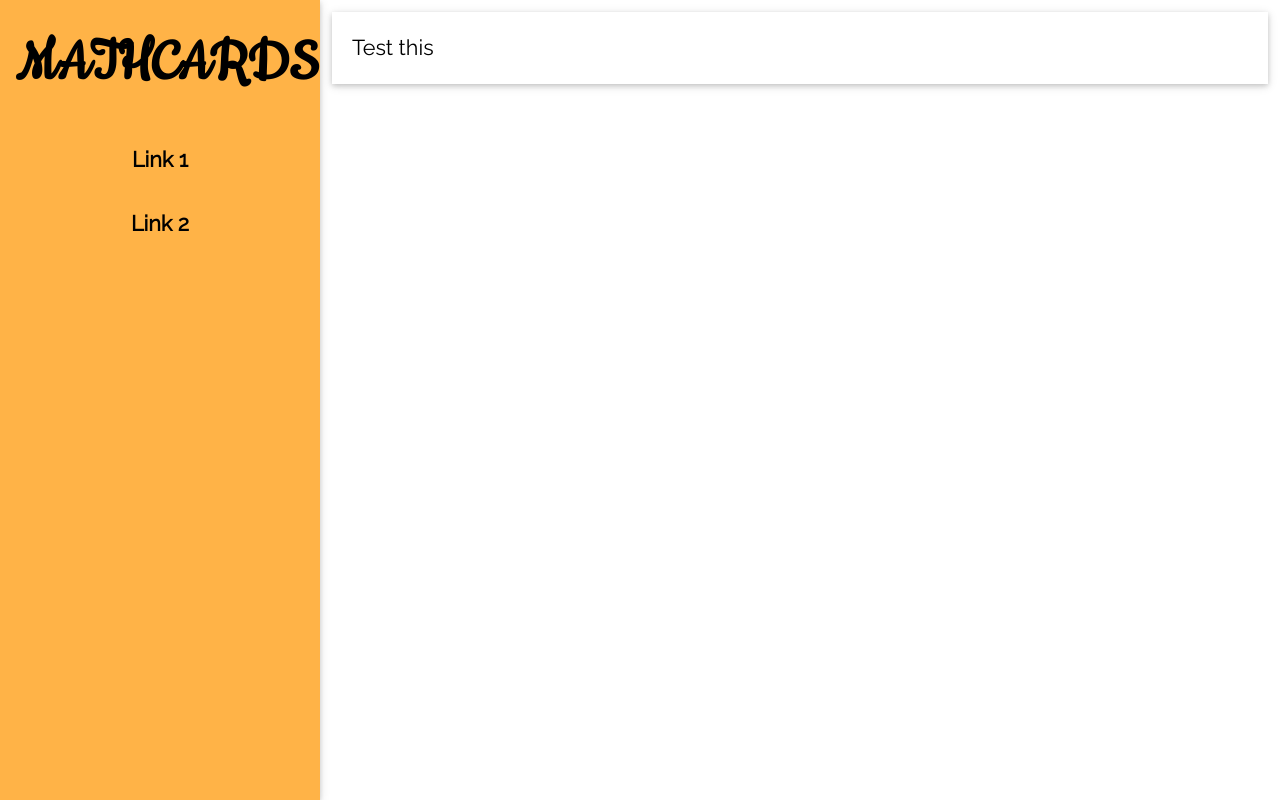
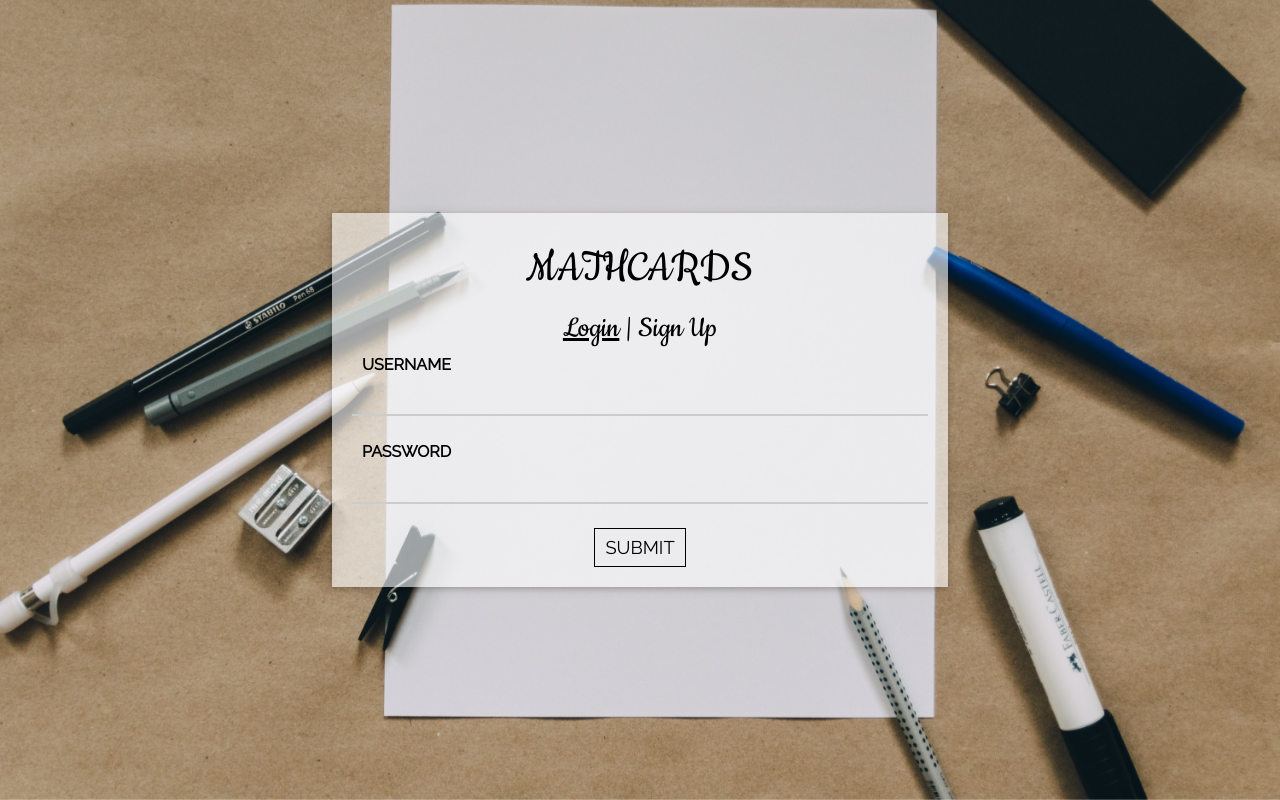
Before and after one commit to rahulyesantharao/mathcards, a React app: page / in a window 1280 px wide. Built offline with nearby package versions, Linux system fonts and the light colour scheme.

Commit message:
Home page corrections

```diff
--- a/client/src/components/home/HomePage.js
+++ b/client/src/components/home/HomePage.js
@@ -1,5 +1,5 @@
 import React from 'react';
-// import UserPortal from './UserPortal';
+import UserPortal from './UserPortal';
 import MainNav from '../common/MainNav';
 
 // https://unsplash.com/photos/N3o-leQyFsI - home
@@ -7,10 +7,10 @@ import MainNav from '../common/MainNav';
 // https://unsplash.com/photos/pUAM5hPaCRI - home2
 const HomePage = () => {
   return (
-    // <div className="homePage">
-      //  <UserPortal/>
-    // </div>
-    <MainNav/>
+    <div className="homePage">
+      <UserPortal/>
+    </div>
+    // <MainNav/>
   );
 }
 
--- a/client/src/sass/base/variables.scss
+++ b/client/src/sass/base/variables.scss
@@ -20,11 +20,11 @@ $font-weight-bold: 700;
 // Font Sizes
 $font-size-logo: 1.4rem;
 $font-size-body-base: 1rem;
-$font-size-body-tablet: 1.20rem;
-$font-size-body-desktop: 1.35rem;
+$font-size-body-tablet: 1.10rem;
+$font-size-body-desktop: 1.15rem;
 $font-size-h-base: 3rem, 2rem, 1.2rem;
-$font-size-h-tablet: 3.5rem, 2.5rem, 1.5rem;
-$font-size-h-desktop: 4rem, 3rem, 2rem;
+$font-size-h-tablet: 3rem, 2rem, 1.2rem;
+$font-size-h-desktop: 3rem, 2rem, 1.2rem;
 $font-size-label-base: 0.8rem;
 $font-size-label-tablet: 0.9rem;
 $font-size-label-desktop: 1rem;
@@ -34,7 +34,7 @@ $line-height-primary: 1.5;
 
 // ------------ COLORS ------------
 // Site Colors
-$color-primary: #ffb347;
+$color-primary: #0D47A1;
 $color-accent: #2b669b;
 $color-bg: white; //white;
 $color-selection: lighten(#2b669b, 50%);
@@ -46,7 +46,7 @@ $color-font: black;
 $color-link: lighten(#2b669b, 30%);
 $color-link-hover: darken($color-link, 30%);
 $color-link-pressed: darken($color-link, 60%);
-$color-nav-link: #ffb347;
+$color-nav-link: #0D47A1; //#ffb347;
 $color-nav-link-hover: darken($color-nav-link, 10%);
 $color-nav-link-pressed: darken($color-nav-link, 20%);
 
--- a/client/src/sass/components/home.scss
+++ b/client/src/sass/components/home.scss
@@ -1,6 +1,6 @@
 .homePage {
   height: 100%;
-  background-image: url('../assets/images/home2.jpg');
+  background-image: url('../assets/images/home.jpg');
   background-position: center;
   background-repeat: no-repeat;
   background-attachment: fixed;
--- a/client/src/sass/components/nav.scss
+++ b/client/src/sass/components/nav.scss
@@ -11,6 +11,7 @@
 }
 
 @mixin navlink-color {
+  $color-font: white;
   color: $color-font;
   &:link, &:visited {
     color: $color-font;
```
